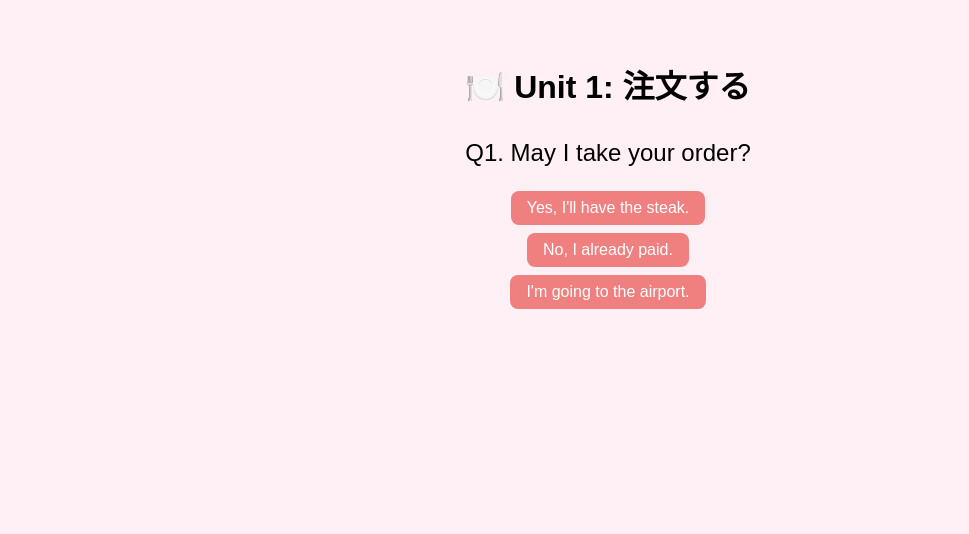
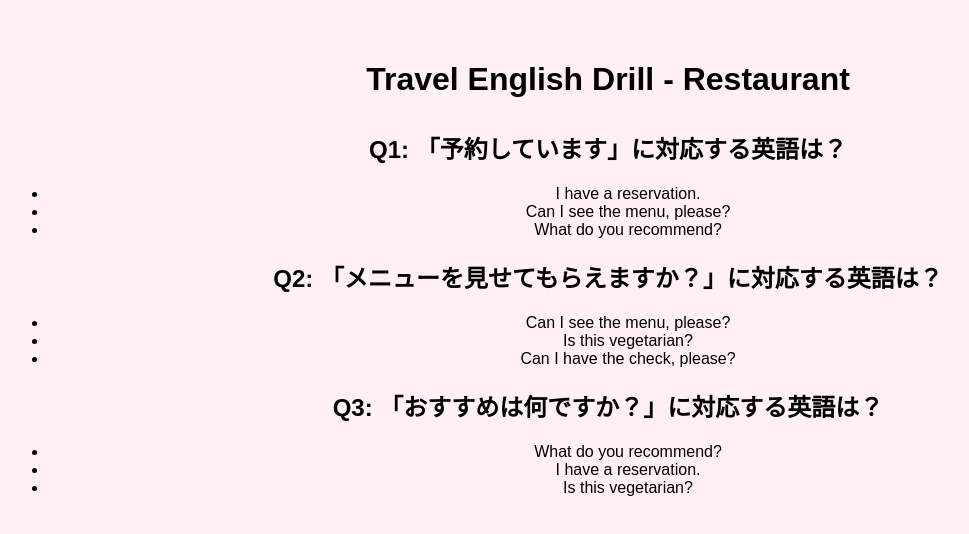
Before and after one commit to shino-lgtm/english2, a plain HTML site: page index.html in a window 1280 px wide. Shown: the whole page, without its empty margins (32-1001 px from the left). Drawn offline with Linux system fonts and the light colour scheme.

Commit message:
Update index.html

```diff
--- a/index.html
+++ b/index.html
@@ -1,16 +1,59 @@
 <!DOCTYPE html>
 <html lang="en">
 <head>
-  <meta charset="UTF-8">
-  <title>レストラン Unit1</title>
-  <link rel="stylesheet" href="style.css">
+  <meta charset="UTF-8" />
+  <meta name="viewport" content="width=device-width, initial-scale=1.0"/>
+  <title>Travel English Drill - Restaurant</title>
+  <link rel="stylesheet" href="style.css" />
 </head>
 <body>
-  <h1>🍽️ Unit 1: 注文する</h1>
-  <div class="question" id="question"></div>
-  <div class="options" id="options"></div>
-  <div class="feedback" id="feedback"></div>
+  <h1>Travel English Drill - Restaurant</h1>
 
-  <script src="script.js"></script>
+  <div class="section">
+    <h2>Q1: 「予約しています」に対応する英語は？</h2>
+    <ul>
+      <li class="choice" data-text="I have a reservation.">I have a reservation.</li>
+      <li class="choice" data-text="Can I see the menu, please?">Can I see the menu, please?</li>
+      <li class="choice" data-text="What do you recommend?">What do you recommend?</li>
+    </ul>
+  </div>
+
+  <div class="section">
+    <h2>Q2: 「メニューを見せてもらえますか？」に対応する英語は？</h2>
+    <ul>
+      <li class="choice" data-text="Can I see the menu, please?">Can I see the menu, please?</li>
+      <li class="choice" data-text="Is this vegetarian?">Is this vegetarian?</li>
+      <li class="choice" data-text="Can I have the check, please?">Can I have the check, please?</li>
+    </ul>
+  </div>
+
+  <div class="section">
+    <h2>Q3: 「おすすめは何ですか？」に対応する英語は？</h2>
+    <ul>
+      <li class="choice" data-text="What do you recommend?">What do you recommend?</li>
+      <li class="choice" data-text="I have a reservation.">I have a reservation.</li>
+      <li class="choice" data-text="Is this vegetarian?">Is this vegetarian?</li>
+    </ul>
+  </div>
+
+  <!-- 読み上げスクリプト -->
+  <script>
+    function speak(text) {
+      window.speechSynthesis.cancel(); // 既存音声キャンセル
+      const utterance = new SpeechSynthesisUtterance(text);
+      utterance.lang = 'en-US';
+      window.speechSynthesis.speak(utterance);
+    }
+
+    // 選択肢にクリックイベントを追加
+    document.querySelectorAll('.choice').forEach(item => {
+      item.addEventListener('click', () => {
+        const text = item.dataset.text;
+        if (text) {
+          speak(text);
+        }
+      });
+    });
+  </script>
 </body>
 </html>
```
